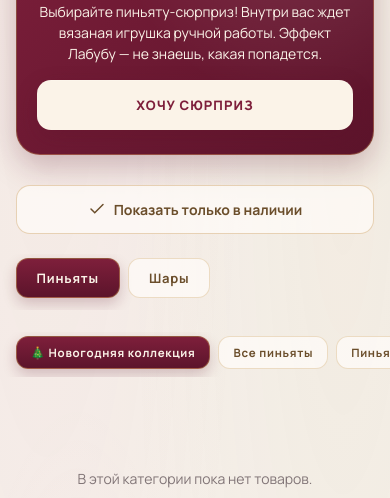
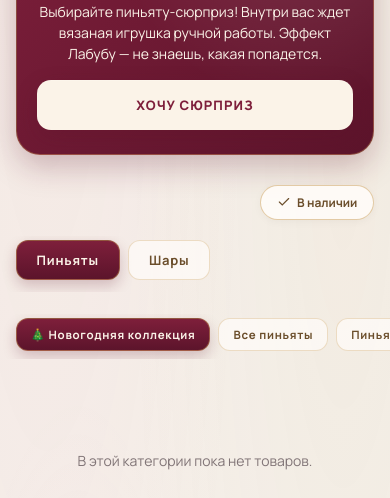
Before and after one commit to dvorysony/pinyatasmyata, a website: page catalog.html in a window 390 px wide. Shown: the part 346-844 px from the top of the page. Drawn offline with Linux system fonts and the light colour scheme; no server answers.

Commit message:
Update catalog.html

```diff
--- a/catalog.html
+++ b/catalog.html
@@ -43,19 +43,37 @@
 .surprise-banner__text b { color: #E6C994; display: block; font-size: 18px; margin-bottom: 4px; }
 .surprise-banner .btn { background: #FBF3E8 !important; color: #7E1F3B !important; border: none !important; font-weight: 800 !important; }
 
-/* Мобильный фильтр "В наличии" */
-.mobile-filter-wrap { display: none; margin-bottom: 20px; }
+/* Мобильный фильтр "В наличии" (Компактный) */
+.mobile-filter-wrap {
+    display: none;
+    margin-bottom: 16px;
+    justify-content: flex-end; /* Прижимаем вправо */
+}
 .mobile-stock-btn {
-    display: flex; align-items: center; justify-content: center; gap: 8px;
-    width: 100%; padding: 14px;
-    background: rgba(255, 252, 249, 0.7);
-    border: 1px solid rgba(199, 154, 85, 0.4);
-    border-radius: 14px;
-    font-family: inherit; font-size: 14px; font-weight: 700;
-    color: #6B4E2B; cursor: pointer; transition: all 0.3s;
+    display: inline-flex;
+    align-items: center;
+    justify-content: center;
+    gap: 6px;
+    width: auto;
+    padding: 8px 16px;
+    background: rgba(255, 252, 249, 0.9);
+    border: 1px solid rgba(199, 154, 85, 0.5);
+    border-radius: 999px; /* Форма пилюли */
+    font-family: inherit;
+    font-size: 12px;
+    font-weight: 700;
+    color: #6B4E2B;
+    cursor: pointer;
+    transition: all 0.3s;
+    box-shadow: 0 2px 8px rgba(0,0,0,0.04);
 }
-.mobile-stock-btn.active { background: #4f7544; color: #fff; border-color: #4f7544; box-shadow: 0 4px 12px rgba(79, 117, 68, 0.3); }
-.mobile-stock-btn svg { width: 18px; height: 18px; }
+.mobile-stock-btn.active {
+    background: #4f7544;
+    color: #fff;
+    border-color: #4f7544;
+    box-shadow: 0 4px 12px rgba(79, 117, 68, 0.3);
+}
+.mobile-stock-btn svg { width: 14px; height: 14px; }
 
 /* Скрываем сайдбар полностью */
 .stock-sidebar { display: none !important; }
@@ -103,7 +121,18 @@
     box-shadow: 0 2px 8px rgba(0,0,0,0.15); transition: transform 0.3s;
 }
 .product-modal__close:hover { transform: rotate(90deg); }
-.product-modal__img { width: 100%; aspect-ratio: 4/3; object-fit: cover; border-radius: 24px 24px 0 0; }
+
+/* ФОТО ЦЕЛИКОМ БЕЗ ОБРЕЗКИ */
+.product-modal__img {
+    width: 100%;
+    height: auto;
+    max-height: 60vh; /* Ограничиваем по высоте, чтобы модалка влезала */
+    object-fit: contain; /* ФОТО ВИДНО ЦЕЛИКОМ */
+    background: #FCF9F4; /* Красивый светлый фон по бокам */
+    border-radius: 24px 24px 0 0;
+    display: block;
+}
+
 .product-modal__content { padding: 24px; }
 .product-modal__title { font-size: 22px; font-weight: 800; margin-bottom: 8px; color: var(--ink); }
 .product-modal__price { font-size: 24px; font-weight: 800; color: var(--brand); margin-bottom: 16px; }
@@ -116,7 +145,7 @@
     .page-hero p { font-size: 13px !important; }
     .page-hero .section-eyebrow { margin-bottom: 10px !important; }
 
-    .mobile-filter-wrap { display: block; }
+    .mobile-filter-wrap { display: flex; }
 
     .surprise-banner { flex-direction: column; text-align: center; padding: 24px 20px !important; gap: 16px !important; }
     .surprise-banner__text { font-size: 14px !important; }
@@ -211,10 +240,11 @@
             <button class="btn btn-primary" onclick="openOrderFor('Пиньята-сюрприз (с вязаной игрушкой)')">Хочу сюрприз</button>
         </div>
 
+        <!-- Компактный фильтр справа -->
         <div class="mobile-filter-wrap reveal">
             <button class="mobile-stock-btn" id="mobileStockToggle" onclick="toggleMobileStock()">
                 <svg viewBox="0 0 24 24" fill="none" stroke="currentColor" stroke-width="2" stroke-linecap="round"><path d="M20 6L9 17l-5-5"/></svg>
-                Показать только в наличии
+                В наличии
             </button>
         </div>
 
@@ -225,7 +255,6 @@
             <div class="catalog-main">
                 <div class="catalog" id="catalogList"><p class="catalog-empty">Загрузка…</p></div>
             </div>
-            <!-- Колонка stockSidebar удалена -->
         </div>
 
     </div>
@@ -284,7 +313,6 @@
     </div>
 </footer>
 
-<!-- МОДАЛКА ЗАКАЗА -->
 <div class="modal-bg" id="orderModal">
     <div class="modal" role="dialog">
         <button class="modal-close" onclick="closeOrder()" aria-label="Закрыть">×</button>
@@ -348,10 +376,10 @@ function toggleMobileStock() {
     const btn = document.getElementById('mobileStockToggle');
     if (mobileStockOnly) {
         btn.classList.add('active');
-        btn.innerHTML = '<svg viewBox="0 0 24 24" fill="none" stroke="currentColor" stroke-width="2"><path d="M20 6L9 17l-5-5"/></svg> Показаны только в наличии';
+        btn.innerHTML = '<svg viewBox="0 0 24 24" fill="none" stroke="currentColor" stroke-width="2"><path d="M20 6L9 17l-5-5"/></svg> В наличии';
     } else {
         btn.classList.remove('active');
-        btn.innerHTML = '<svg viewBox="0 0 24 24" fill="none" stroke="currentColor" stroke-width="2"><path d="M20 6L9 17l-5-5"/></svg> Показать только в наличии';
+        btn.innerHTML = '<svg viewBox="0 0 24 24" fill="none" stroke="currentColor" stroke-width="2"><path d="M20 6L9 17l-5-5"/></svg> В наличии';
     }
     renderCatalog();
 }
@@ -397,7 +425,6 @@ function setSubCategory(key) {
     renderCatalog();
 }
 
-// Обновленная функция рендера карточки (с обработкой клика)
 function productHTML(p, i) {
     const media = p.image
         ? '<div class="product-img-wrap"><img src="' + esc(p.image) + '" alt="' + esc(p.name) + '" loading="lazy"></div>'
@@ -406,14 +433,12 @@ function productHTML(p, i) {
     const badgeHTML = p.inStock ? '<div class="in-stock-badge">В наличии</div>' : '';
     const delay = 'reveal delay-' + Math.min(4, (i % 4) + 1);
 
-    // Оборачиваем все в div с onclick для открытия модалки
     return '<article class="product ' + delay + '" style="position:relative; cursor:pointer;" onclick="openProductModal(\'' + esc(p.id) + '\')">' +
         badgeHTML +
         media +
         '<div class="product-info">' +
             '<h3>' + esc(p.name) + '</h3>' +
             '<div class="price">' + esc(p.price || 'по запросу') + '</div>' +
-            // Кнопка Заказать. event.stopPropagation() нужен, чтобы клик по кнопке не открывал модалку товара, а сразу форму заказа
             '<button class="btn btn-primary" type="button" onclick="event.stopPropagation(); openOrderFor(\'' + esc(p.name) + '\')">Заказать</button>' +
         '</div></article>';
 }
@@ -426,7 +451,6 @@ function renderCatalog() {
         products = products.filter(p => (p.category_sub || p.category || 'other') === activeSubCategory);
     }
 
-    // Если включен мобильный фильтр "В наличии"
     if (mobileStockOnly) {
         products = products.filter(p => p.inStock);
     }
@@ -444,7 +468,6 @@ function renderCatalog() {
     observeReveals();
 }
 
-// Логика модалки товара
 function openProductModal(id) {
     const p = cache.find(item => item.id === id);
     if (!p) return;
@@ -475,7 +498,6 @@ function closeProductModal() {
     document.body.classList.remove('modal-open');
 }
 
-// Закрытие модалки по клику на фон
 document.getElementById('productDetailsModal').addEventListener('click', function(e) {
     if (e.target === this) closeProductModal();
 });
```
